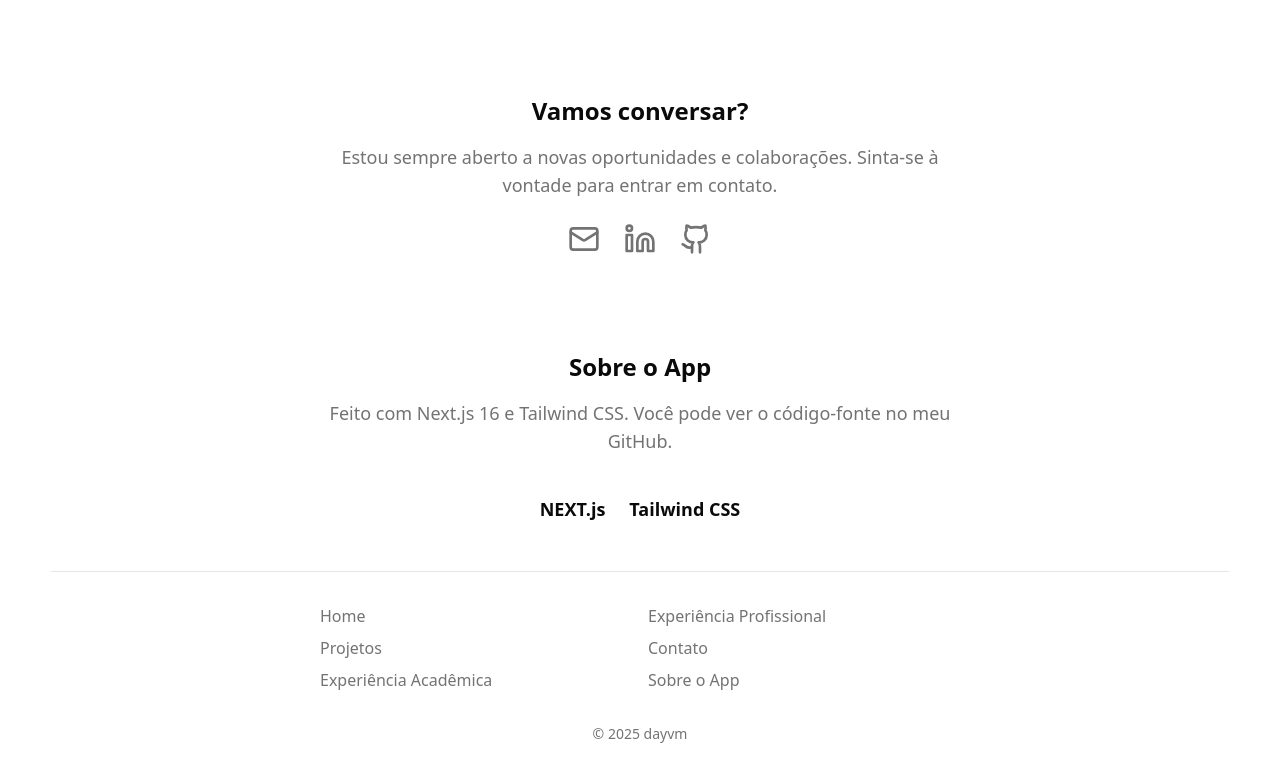
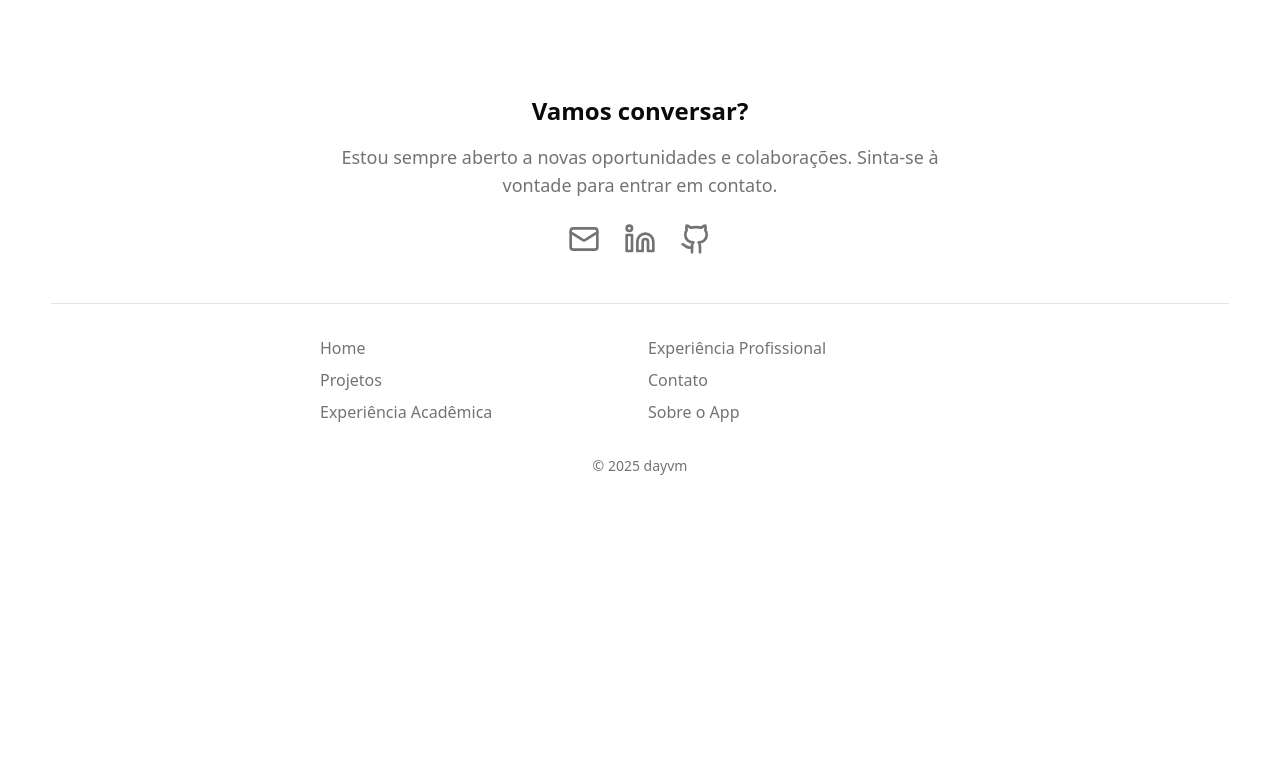
Before and after one commit to dayvm/portfolio, a Next.js app: page / in a window 1280 px wide. Shown: the part 1760-2536 px from the top of the page. After the commit the page ends 2268 px from the top, so only its background shows below. Built offline with nearby package versions, Linux system fonts and the light colour scheme.

Commit message:
style: corrigindo o tamanho das fontes, etc

```diff
--- /dev/null
+++ b/app/contato/page.tsx
@@ -0,0 +1,78 @@
+// app/contato/page.tsx
+
+import Link from "next/link";
+import { Github, Linkedin, Mail } from "lucide-react";
+import { Separator } from "@/components/ui/separator";
+
+export default function ContactPage() {
+  return (
+    <main className="mx-auto max-w-2xl px-4 py-8">
+      {/* SEÇÃO 1: TÍTULO E DESCRIÇÃO */}
+      <section className="mb-12 text-center">
+        <h1 className="mb-4 text-center text-3xl font-bold tracking-tight lg:text-5xl">
+          Vamos conversar?
+        </h1>
+        <p className="mx-auto max-w-prose text-lg text-muted-foreground">
+          Estou sempre aberto a novas oportunidades, colaborações ou
+          simplesmente para trocar uma ideia sobre tecnologia. Sinta-se à
+          vontade para entrar em contato através de um dos canais abaixo.
+        </p>
+      </section>
+
+      {/* SEÇÃO 2: ÍCONES DE CONTATO */}
+      <section className="flex items-center justify-center gap-8 py-8 md:gap-12">
+        {/* Email */}
+        <Link
+          href="mailto:dayvson.moura.7@gmail.com" // TODO: Troque pelo seu email
+          className="flex flex-col items-center gap-2 text-muted-foreground transition-all hover:text-primary"
+        >
+          <Mail className="h-12 w-12" />
+          <span className="text-sm font-medium">Email</span>
+        </Link>
+
+        {/* LinkedIn */}
+        <Link
+          href="https://www.linkedin.com/in/dayvson-moura-pro/" // TODO: Troque pelo seu LinkedIn
+          target="_blank"
+          className="flex flex-col items-center gap-2 text-muted-foreground transition-all hover:text-primary"
+        >
+          <Linkedin className="h-12 w-12" />
+          <span className="text-sm font-medium">LinkedIn</span>
+        </Link>
+
+        {/* GitHub */}
+        <Link
+          href="https://github.com/dayvm" // TODO: Troque pelo seu GitHub
+          target="_blank"
+          className="flex flex-col items-center gap-2 text-muted-foreground transition-all hover:text-primary"
+        >
+          <Github className="h-12 w-12" />
+          <span className="text-sm font-medium">GitHub</span>
+        </Link>
+      </section>
+
+      <Separator className="my-12" />
+
+      {/* SEÇÃO 3: LEMBRETE (Opcional) */}
+      <section className="text-center">
+        <p className="text-muted-foreground">
+          Procurando pelos meus projetos ou experiência?
+        </p>
+        <div className="mt-4 flex justify-center gap-4">
+          <Link
+            href="/projetos"
+            className="font-semibold text-primary underline-offset-4 hover:underline"
+          >
+            Ver Projetos
+          </Link>
+          <Link
+            href="/experiencia-profissional"
+            className="font-semibold text-primary underline-offset-4 hover:underline"
+          >
+            Ver Experiência
+          </Link>
+        </div>
+      </section>
+    </main>
+  );
+}
--- a/app/experiencia-academica/page.tsx
+++ b/app/experiencia-academica/page.tsx
@@ -7,7 +7,7 @@ export default function AcademicExperiencePage() {
   return (
     <main className="mx-auto max-w-3xl px-4 py-8">
       {/* Título (como no rascunho) */}
-      <h1 className="mb-4 text-center text-4xl font-extrabold tracking-tight lg:text-5xl">
+      <h1 className="mb-4 text-center text-3xl font-bold tracking-tight lg:text-5xl">
         Experiência Acadêmica
       </h1>
 
--- a/app/experiencia-profissional/page.tsx
+++ b/app/experiencia-profissional/page.tsx
@@ -7,7 +7,7 @@ export default function ProfessionalExperiencePage() {
   return (
     <main className="mx-auto max-w-3xl px-4 py-8">
       {/* Título (como no rascunho) */}
-      <h1 className="mb-4 text-center text-4xl font-extrabold tracking-tight lg:text-5xl">
+      <h1 className="mb-4 text-center text-3xl font-bold tracking-tight lg:text-5xl">
         Experiência Profissional
       </h1>
 
--- a/app/page.tsx
+++ b/app/page.tsx
@@ -184,37 +184,7 @@ export default function Home() {
 
       </section>
 
-      <section className="flex flex-col items-center py-12 text-center">
 
-        <h2 className="mb-4 text-center text-2xl font-bold">
-          Sobre o App
-        </h2>
-
-        <p className="max-w-prose text-lg text-muted-foreground">
-          Feito com Next.js 16 e Tailwind CSS.
-          Você pode ver o código-fonte no meu GitHub.
-        </p>
-
-        <div className="mt-6 flex items-center justify-center gap-6">
-          <a
-            href="https://nextjs.org"
-            target="_blank"
-            rel="noopener noreferrer"
-            className="mt-4 text-lg font-semibold"
-          >
-            NEXT.js
-          </a>
-          <a
-            href="https://tailwindcss.com/"
-            target="_blank"
-            rel="noopener noreferrer"
-            className="mt-4 text-lg font-semibold"
-          >
-            Tailwind CSS
-          </a>
-        </div>
-
-      </section>
     </main>
   );
 }
--- a/app/projetos/[slug]/page.tsx
+++ b/app/projetos/[slug]/page.tsx
@@ -37,7 +37,7 @@ export default async function ProjectPage({ params }: ProjectPageProps) {
 
     return (
         <main className="mx-auto max-w-3xl px-4 py-8">
-            <h1 className="mb-8 text-left text-4xl font-extrabold tracking-tight lg:text-5xl">
+            <h1 className="mb-8 text-left text-3xl font-bold tracking-tight lg:text-5xl">
                 {projectData.title}
             </h1>
 
@@ -76,7 +76,7 @@ export default async function ProjectPage({ params }: ProjectPageProps) {
             <Separator className="my-8" />
 
             <section className="mb-12">
-                <h2 className="mb-4 text-3xl font-bold">Sobre</h2>
+                <h2 className="mb-4 text-xl font-bold">Sobre</h2>
                 <p className="text-lg leading-relaxed text-muted-foreground">
                     {projectData.longDescription}
                 </p>
@@ -86,7 +86,7 @@ export default async function ProjectPage({ params }: ProjectPageProps) {
             <Separator className="my-8" />
 
             <section>
-                <h2 className="mb-4 text-3xl font-bold">Tecnologias Utilizadas</h2>
+                <h2 className="mb-4 text-xl font-bold">Tecnologias Utilizadas</h2>
                 <div className="flex flex-wrap gap-2">
                     {projectData.technologies.map((tech) => (
                         <Badge key={tech} variant="secondary" className="px-4 py-2 text-md">
--- a/app/projetos/page.tsx
+++ b/app/projetos/page.tsx
@@ -17,7 +17,7 @@ export default function ProjectsPage() {
   return (
     <main className="mx-auto max-w-3xl px-4 py-8">
       {/* Título da Página (como no seu rascunho) */}
-      <h1 className="mb-8 text-4xl font-extrabold tracking-tight lg:text-5xl">
+      <h1 className="mb-8 text-3xl font-bold tracking-tight lg:text-5xl">
         Projetos
       </h1>
 
@@ -33,7 +33,7 @@ export default function ProjectsPage() {
 
                 {/* Título: É um link para a página de detalhes */}
                 <Link href={`/projetos/${project.slug}`}>
-                  <CardTitle className="text-2xl transition-colors hover:text-primary">
+                  <CardTitle className="text-xl transition-colors hover:text-primary">
                     {project.title}
                   </CardTitle>
                 </Link>
--- a/app/sobre-o-app/page.tsx
+++ b/app/sobre-o-app/page.tsx
@@ -11,7 +11,7 @@ export default function AboutPage() {
     <main className="mx-auto max-w-3xl px-4 py-8">
       {/* SEÇÃO 1: TÍTULO E DESCRIÇÃO */}
       <section className="mb-12">
-        <h1 className="mb-4 text-center text-4xl font-extrabold tracking-tight lg:text-5xl">
+        <h1 className="mb-4 text-center text-3xl font-bold tracking-tight lg:text-5xl">
           Sobre este App
         </h1>
         <p className="text-center text-lg text-muted-foreground">
@@ -24,7 +24,7 @@ export default function AboutPage() {
 
       {/* SEÇÃO 2: LINK DO CÓDIGO-FONTE */}
       <section className="mb-12 flex flex-col items-center">
-        <h2 className="mb-4 text-3xl font-bold">Código-Fonte</h2>
+        <h2 className="mb-4 text-xl font-bold">Código-Fonte</h2>
         <p className="mb-4 text-center text-muted-foreground">
           Este projeto é de código aberto. Sinta-se à vontade para explorar.
         </p>
@@ -38,7 +38,7 @@ export default function AboutPage() {
 
       {/* SEÇÃO 3: TECNOLOGIAS UTILIZADAS */}
       <section>
-        <h2 className="mb-6 text-center text-3xl font-bold">
+        <h2 className="mb-6 text-center text-xl font-bold">
           Tecnologias Utilizadas
         </h2>
 
```
Also changed, not shown: 1 other file (tests, documents, lock files or other folders).
